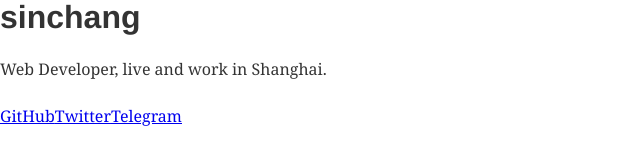
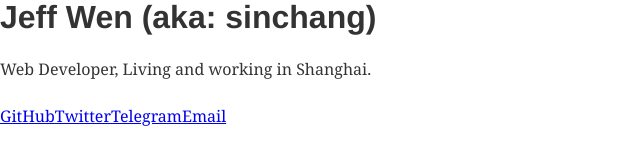
Before and after one commit to sinchang/website, a Gatsby site: page / in a window 1280 px wide. Shown: the whole page, without its empty margins (0-640 px from the left). Built offline with nearby package versions, Linux system fonts and the light colour scheme; Gatsby itself is replaced by a stand-in of ours; some packages are replaced by stand-ins of ours.

Commit message:
Fix typo and add email link

```diff
--- a/src/css/index.css
+++ b/src/css/index.css
@@ -18,3 +18,7 @@ a {
 .post-content {
   margin-top: 1.38rem;
 }
+
+.aka {
+  font-size: 16px;
+}
--- a/src/pages/index.js
+++ b/src/pages/index.js
@@ -6,13 +6,13 @@ export default ({ data }) => {
   return (
     <div>
       <Helmet title={`Home | ${data.site.siteMetadata.title}`} />
-      <h1>sinchang</h1>
-      <p>Web Developer, live and work in Shanghai.</p>
+      <h1>Jeff Wen <span className="aka">(aka: sinchang)</span></h1>
+      <p>Web Developer, Living and working in Shanghai.</p>
       <p className="social-links">
         <a href="https://github.com/sinchang">GitHub</a>
         <a href="https://twitter.com/sinchangwen">Twitter</a>
         <a href="https://t.me/sinchang">Telegram</a>
-        {/* <a href="/about">About</a> */}
+        <a href="mailto:hi@sinchang.me">Email</a>
       </p>
       {/* <ul>
         {data.allMarkdownRemark.edges.map(({ node }) => (
```
Also changed, not shown: 1 other file.
